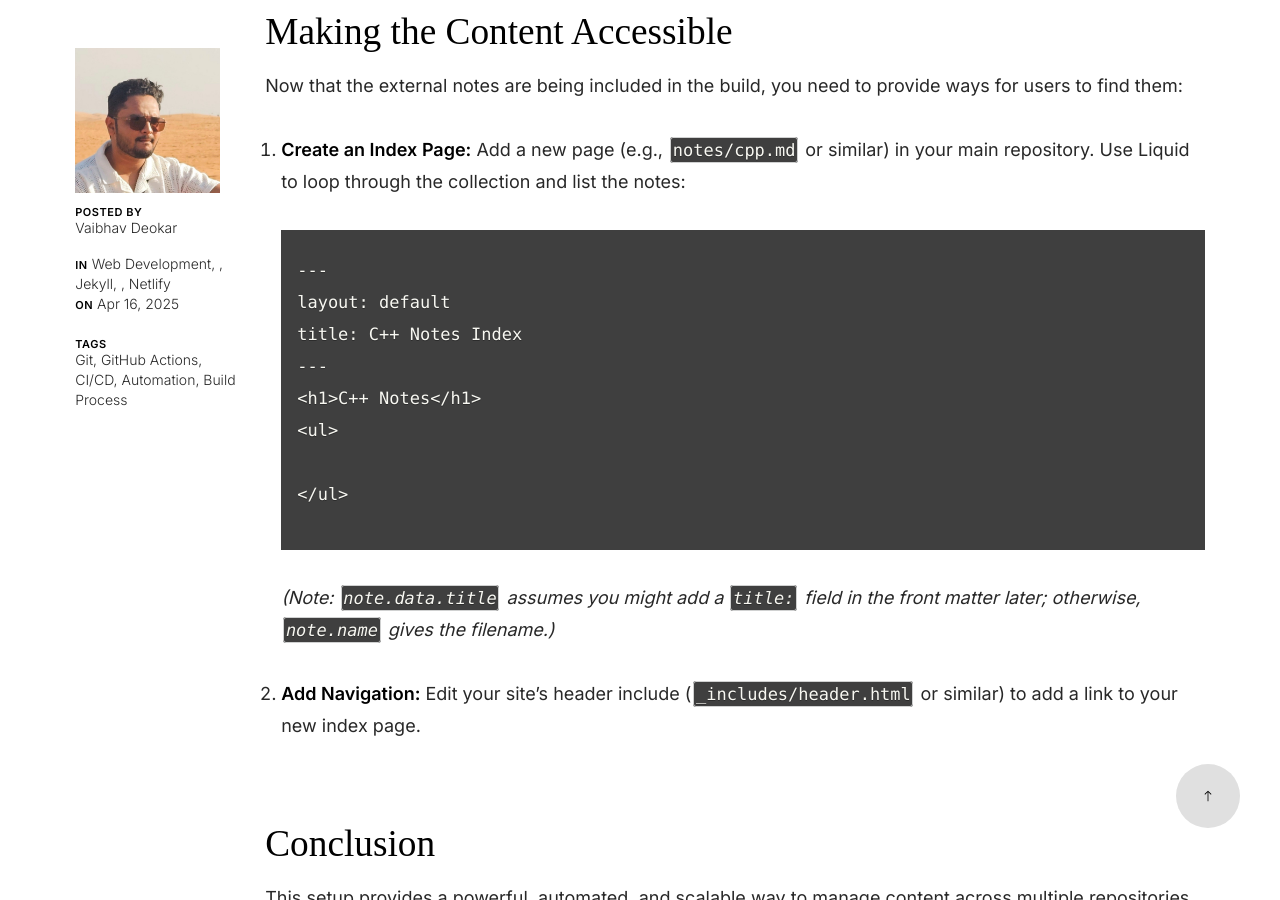
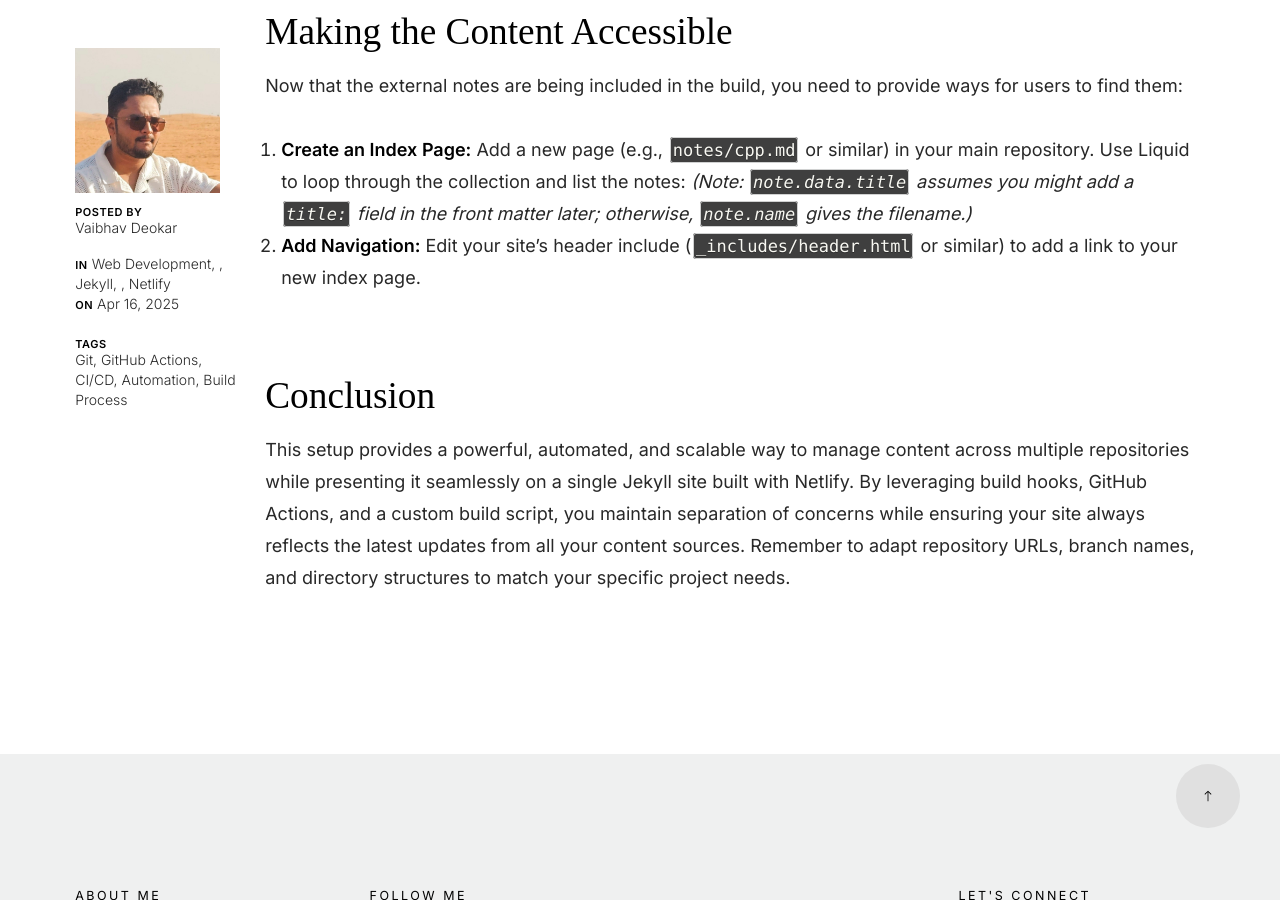
Before and after one commit to dev-ai-kar/vaibhavdeokar-portfolio, a Jekyll site: the page built from _posts/2025-04-16-integrating-external-repo-netlify-jekyll.md, in a window 1280 px wide and 900 px high, scrolled down 7010 px. Built offline with Jekyll 4.4.1, drawn with Linux system fonts in a browser that asks for light colours; some web fonts are replaced.

Commit message:
refactor: remove example code for C++ notes index from integration guide

````diff
--- a/_posts/2025-04-16-integrating-external-repo-netlify-jekyll.md
+++ b/_posts/2025-04-16-integrating-external-repo-netlify-jekyll.md
@@ -175,18 +175,6 @@ Here's how to set it up:
 Now that the external notes are being included in the build, you need to provide ways for users to find them:
 
 1.  **Create an Index Page:** Add a new page (e.g., `notes/cpp.md` or similar) in your main repository. Use Liquid to loop through the collection and list the notes:
-    ```liquid
-    ---
-    layout: default
-    title: C++ Notes Index
-    ---
-    <h1>C++ Notes</h1>
-    <ul>
-      {% for note in site.cpp_notes %}
-        <li><a href="{{ note.url | relative_url }}">{{ note.data.title | default: note.name }}</a></li>
-      {% endfor %}
-    </ul>
-    ```
     *(Note: `note.data.title` assumes you might add a `title:` field in the front matter later; otherwise, `note.name` gives the filename.)*
 2.  **Add Navigation:** Edit your site's header include (`_includes/header.html` or similar) to add a link to your new index page.
 
````
